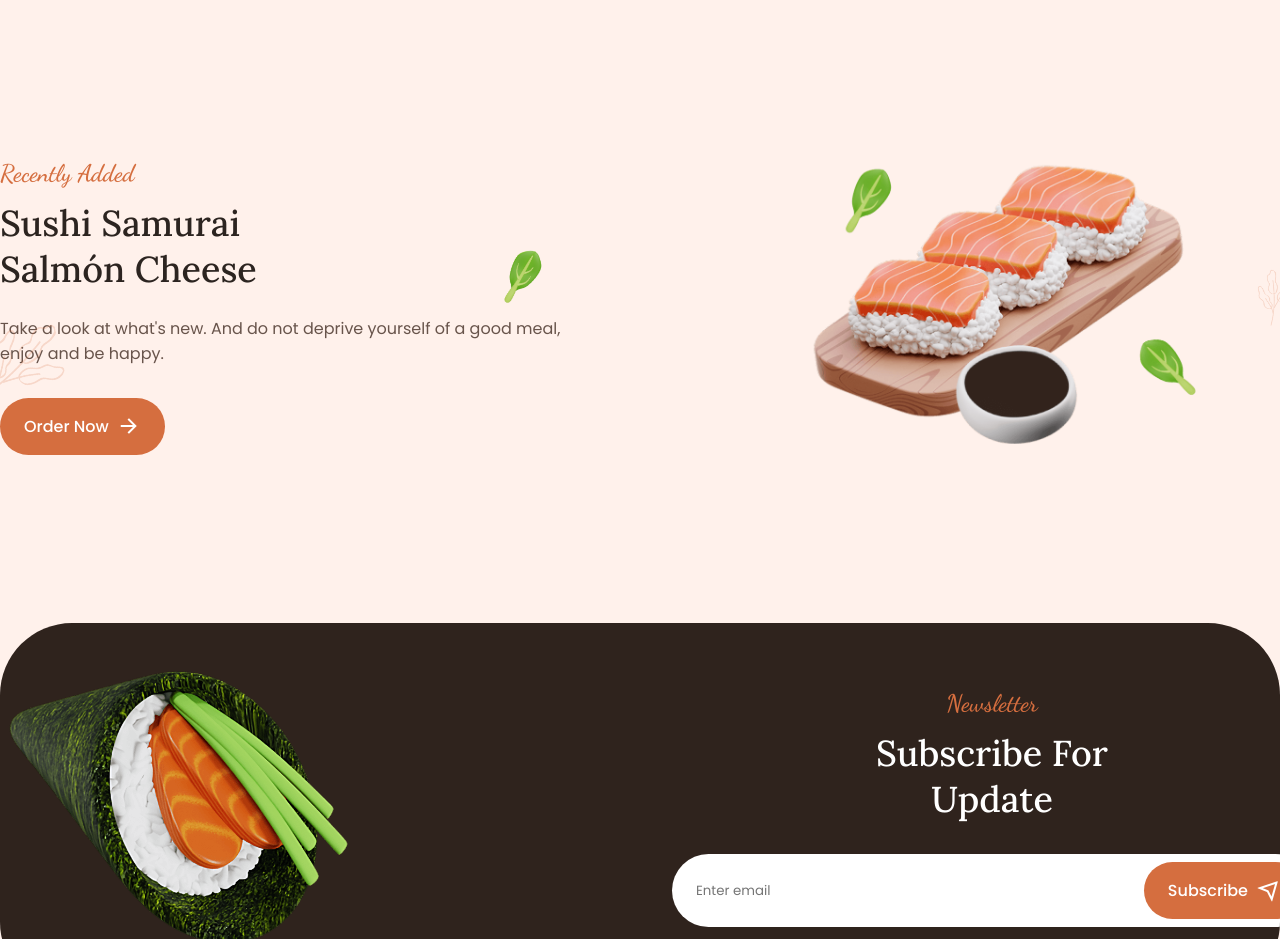
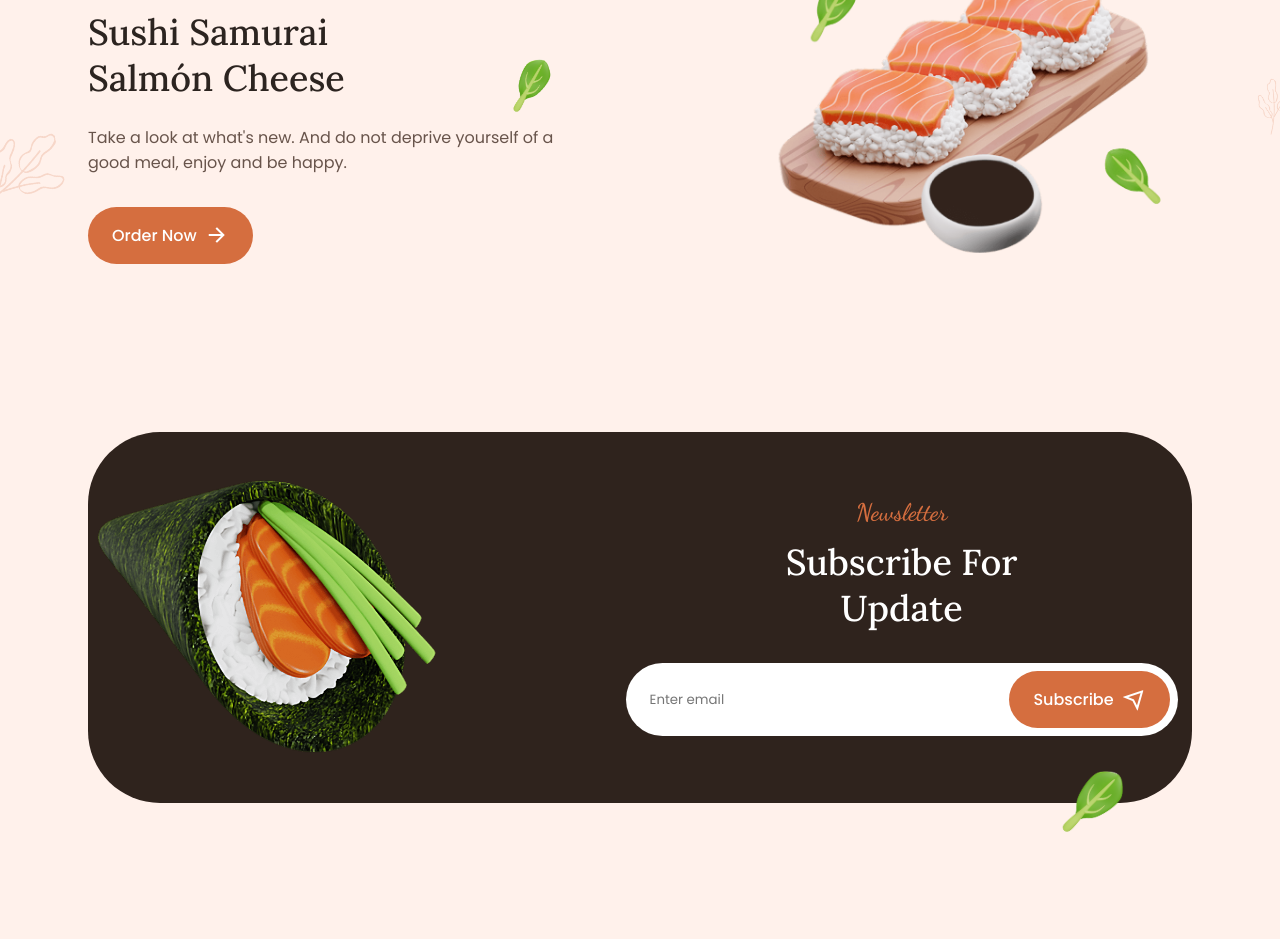
Before and after one commit to inekeyuliam/sushi-website-app, a plain HTML site: page index.html in a window 1280 px wide. Shown: the part 1861-2800 px from the top of the page. Drawn offline with nearby package versions, Linux system fonts and the light colour scheme.

Commit message:
reveal animation

```diff
--- a/assets/css/styles.css
+++ b/assets/css/styles.css
@@ -931,7 +931,7 @@ body.dark-theme{
     width: 400px;
   }
   .newsletter__content{
-    grid-template-columns: 45% 50%;
+    grid-template-columns: 40% 50%;
     align-items: center;
     column-gap: 6rem;
     padding: 2.5rem 0;
@@ -1005,7 +1005,7 @@ body.dark-theme{
 
 @media screen and (min-width: 1064px){
   .container{
-     margin-inline: auto;
+     margin-inline: 5.5rem;
   }
 }
 
--- a/assets/js/main.js
+++ b/assets/js/main.js
@@ -103,3 +103,15 @@ themeButton.addEventListener('click', () => {
 })
 
 /*=============== SCROLL REVEAL ANIMATION ===============*/
+const sr = ScrollReveal({
+    origin:'top',
+    distance:'60px',
+    duration: 2500,
+    delay: 400,
+})
+sr.reveal(`.home__img, .newsletter__container, .footer__logo,
+            .footer_description, .footer__content .footer__info`)
+sr.reveal(`.home__data`, {origin: 'button'})
+sr.reveal(`.about__data, .recently__data`, {origin: 'left'})
+sr.reveal(`.about__img, .recently__img`, {origin: 'right'})
+sr.reveal(`.popular__card`, {interval: 100})
--- a/index.html
+++ b/index.html
@@ -53,7 +53,7 @@
             <!--==================== HOME ====================-->
             <section class="home section" id="home">
                 <div class="home__container container grid">
-                    <img src="assets/img/home-sushi-rolls.png" alt="home image" class="home__container">
+                    <img src="assets/img/home-sushi-rolls.png" alt="home image" class="home__img">
                     <div class="home__data">
                         <h1 class="home__title">
                             Enjoy Delicious
@@ -292,7 +292,7 @@
         </a>
 
         <!--=============== SCROLLREVEAL ===============-->
-        <script src=""></script>
+        <script src="assets/js/scrollreveal.min.js"></script>
 
         <!--=============== MAIN JS ===============-->
         <script src="assets/js/main.js"></script>
```
